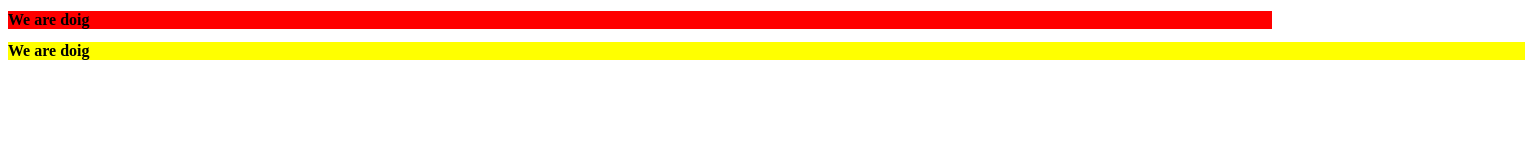
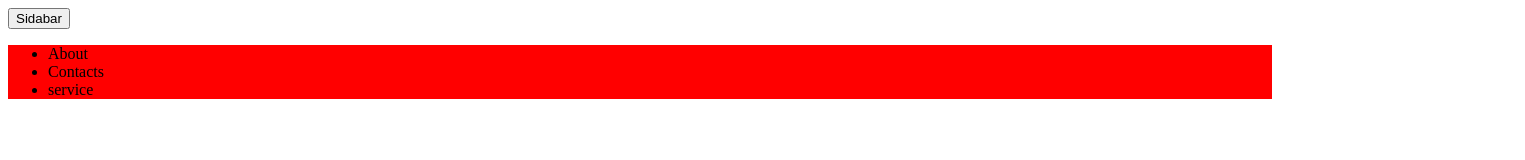
Before and after one commit to Tayyab-Hakro/Problem_Solved_by_me, a plain HTML site: page index.html in a window 1280 px wide. Shown: the whole page, 1525 px wide, since content can reach past the window. Drawn offline with Linux system fonts and the light colour scheme.

Commit message:
Q13 //Make Sider When click on button it show sidebar

```diff
--- /dev/null
+++ b/Q13.js
@@ -0,0 +1,12 @@
+//Make Sider When click on button it show sidebar
+
+
+function HandleHidden(){
+let show =   document.querySelector(".uls")
+if(show.style.display === "none"){
+    show.style.display ="block"
+}else{
+    show.style.display ="none"
+
+}
+}
--- a/index.html
+++ b/index.html
@@ -4,12 +4,24 @@
     <meta charset="UTF-8">
     <meta name="viewport" content="width=device-width, initial-scale=1.0">
     <title>Document</title>
-    <link rel="stylesheet" href="style.css"/>
+    <style>
+        .uls{
+            background-color: red;
+        }
+    </style>
 </head>
 <body>
-    <Div></Div>
-    <h1 >We are doig </h1>
-    <h2 >We are doig </h2>
-<script src="./Q10.js"></script>
+    <div>
+   <button  onclick="HandleHidden()">Sidabar</button>
+   <div class="uls">
+    <ul>
+    <li>About</li>
+    <li>Contacts</li>
+    <li>service</li>
+</ul>
+   </div>
+
+    </div>
+    <script src="./Q13.js" ></script>
 </body>
 </html>
```
